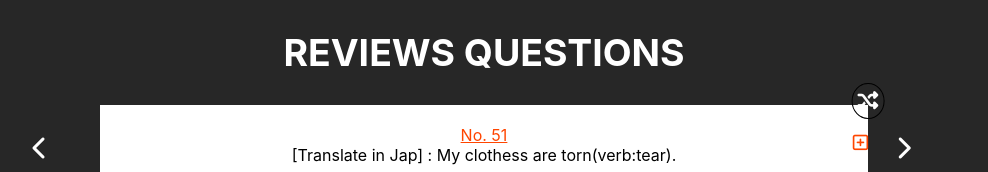
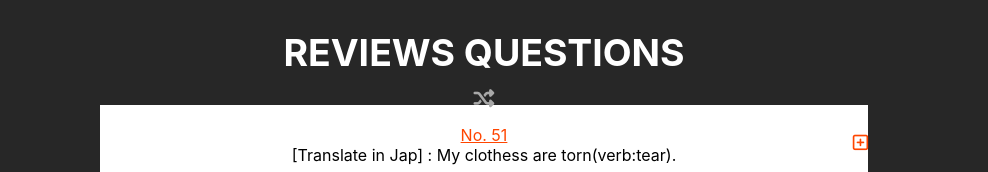
Before and after one commit to MuGenFJ/reviewapp, a plain HTML site: page index.html in a window 1280 px wide. Shown: the top 172 px of the page, without its empty margins (156-1144 px from the left). Drawn offline with Linux system fonts and the light colour scheme.

Commit message:
Add files via upload

```diff
--- a/style/style.css
+++ b/style/style.css
@@ -43,7 +43,7 @@ body{
 
 #next-btn{
     position: absolute;
-    top: 30%;
+    top: 80%;
     left: -80px;
     transform: translate(-50%, -50%);
     background: none;
@@ -55,8 +55,8 @@ body{
 }
 #prev-btn{
     position: absolute;
-    top: 30%;
-    left: 102%;
+    top: 80%;
+    left: 108%;
     transform: translate(-50%, -50%);
     background: none;
     border: none;
@@ -74,17 +74,17 @@ body{
     text-align: center;
     position: absolute;
     top: -40px;
-    left: 100%;
+    left: 50%;
     padding: 5px;
     transform: translate(-50%, 50%);
-    border: 1px solid black;
+    /* border: 1px solid black; */
     border-radius: 50%;
 }
 
 .random-btn button{
     background: none;
     border: none;
-    color: white;
+    color: rgb(168, 168, 168);
     font-size: 1.3rem;
     cursor: pointer;
 }
```
